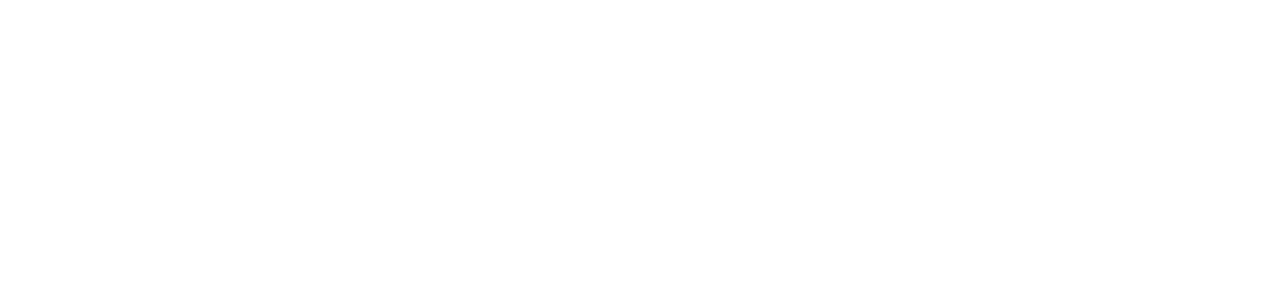
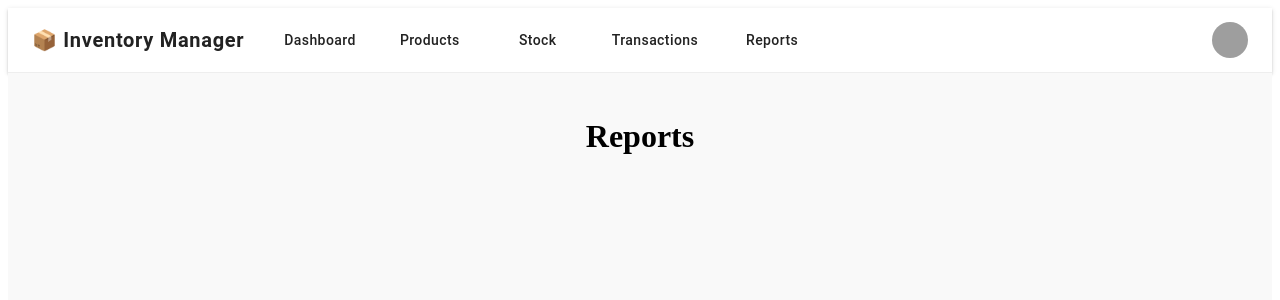
Before and after one commit to SNarendranS/InventoryStockManagementSystem, a React app in the folder Frontend/: page /reports in a window 1280 px wide. Shown: the top 300 px of the page. Built offline with nearby package versions, Linux system fonts and the light colour scheme; grey boxes are pictures that could not be loaded; the HTML template or start-up script is replaced by a standard one.

Commit message:
created layout setup, with routing

```diff
--- a/Frontend/src/App.tsx
+++ b/Frontend/src/App.tsx
@@ -1,7 +1,15 @@
+import { BrowserRouter } from "react-router-dom"
+import Body from "./Components/Layouts/Body"
+import Header from "./Components/Layouts/Header"
 function App() {
 
   return (
     <>
+      <BrowserRouter>
+        <Header />
+        <Body />
+      </BrowserRouter>
+
     </>
   )
 }
--- /dev/null
+++ b/Frontend/src/Components/Layouts/Body.tsx
@@ -0,0 +1,33 @@
+import React from "react";
+import { Routes, Route } from "react-router-dom";
+import { Box } from "@mui/material";
+
+const Dashboard = () => <h1>Dashboard</h1>;
+const Products = () => <h1>Products</h1>;
+const Stock = () => <h1>Stock</h1>;
+const Transactions = () => <h1>Transactions</h1>;
+const Reports = () => <h1>Reports</h1>;
+
+const Body: React.FC = () => {
+    return (
+        <Box
+            sx={{
+                p: 3,
+                display: 'flex',
+                justifyContent: 'center',
+                minHeight: "calc(100vh - 64px)",
+                backgroundColor: "#f9f9f9"
+            }}
+        >
+            <Routes>
+                <Route path="/dashboard" element={<Dashboard />} />
+                <Route path="/products" element={<Products />} />
+                <Route path="/stock" element={<Stock />} />
+                <Route path="/transactions" element={<Transactions />} />
+                <Route path="/reports" element={<Reports />} />
+            </Routes>
+        </Box>
+    );
+};
+
+export default Body;
--- /dev/null
+++ b/Frontend/src/Components/Layouts/Header.tsx
@@ -0,0 +1,166 @@
+import React from "react";
+import {
+    AppBar,
+    Toolbar,
+    Typography,
+    IconButton,
+    Box,
+    Button,
+    Avatar,
+    Menu,
+    MenuItem,
+    Divider,
+    Drawer,
+    List,
+    ListItem,
+    ListItemButton,
+    ListItemText,
+    useTheme,
+    useMediaQuery
+} from "@mui/material";
+import MenuIcon from "@mui/icons-material/Menu";
+import { useNavigate } from "react-router-dom";
+
+const navItems = ["Dashboard", "Products", "Stock", "Transactions", "Reports"];
+
+const Header: React.FC = () => {
+    const theme = useTheme();
+    const isMobile = useMediaQuery(theme.breakpoints.down("md"));
+
+    const [drawerOpen, setDrawerOpen] = React.useState(false);
+    const [avatarMenuAnchor, setAvatarMenuAnchor] = React.useState<null | HTMLElement>(null);
+
+    const handleAvatarClick = (event: React.MouseEvent<HTMLDivElement>) => {
+        setAvatarMenuAnchor(event.currentTarget);
+    };
+
+    const handleMenuClose = () => {
+        setAvatarMenuAnchor(null);
+    };
+
+    const toggleDrawer = (val: boolean) => () => {
+        setDrawerOpen(val);
+    };
+    const navigate = useNavigate()
+    return (
+        <>
+            <AppBar
+                position="static"
+                elevation={2}
+                sx={{
+                    backgroundColor: "#ffffffff",
+                    color: "#222",
+                    borderBottom: "1px solid #eee"
+                }}
+            >
+                <Toolbar
+                    sx={{
+                        display: "flex",
+                        alignItems: "center",
+                        justifyContent: "space-between"
+                    }}
+                >
+                    {/* Left Side: Logo + Navigation */}
+                    <Box sx={{ display: "flex", alignItems: "center" }}>
+                        {/* Logo */}
+                        <Typography
+                            variant="h6"
+                            sx={{
+                                fontWeight: 600,
+                                letterSpacing: 0.7,
+                                cursor: "pointer"
+                            }}
+                        >
+                            📦 Inventory Manager
+                        </Typography>
+
+                        {/* Desktop Navigation */}
+                        {!isMobile && (
+                            <Box sx={{ display: "flex", gap: 1, ml: 3 }}>
+                                {navItems.map((item) => (
+                                    <Button
+                                        onClick={() =>navigate(`${item.toLowerCase().replaceAll(" ","-")}`)}
+                                        key={item}
+                                        color="inherit"
+                                        sx={{
+                                            minWidth: 100,
+                                            maxWidth: 150,
+                                            fontWeight: 500,
+                                            textTransform: "none",
+                                            paddingX: 2,
+                                            borderRadius: "8px",
+                                            transition: "0.2s",
+                                            "&:hover": {
+                                                backgroundColor: "#f2f2f2"
+                                            }
+                                        }}
+                                    >
+                                        {item}
+                                    </Button>
+                                ))}
+                            </Box>
+                        )}
+                    </Box>
+
+                    {/* Right Side: Mobile Menu + Avatar */}
+                    <Box sx={{ display: "flex", alignItems: "center" }}>
+                        {/* Mobile menu icon */}
+                        {isMobile && (
+                            <IconButton onClick={toggleDrawer(true)} sx={{ mr: 1 }}>
+                                <MenuIcon />
+                            </IconButton>
+                        )}
+
+                        <Avatar
+                            sx={{ width: 36, height: 36, cursor: "pointer" }}
+                            onClick={handleAvatarClick}
+                            src="https://i.pravatar.cc/80"
+                        />
+                    </Box>
+
+                    <Menu
+                        anchorEl={avatarMenuAnchor}
+                        open={Boolean(avatarMenuAnchor)}
+                        onClose={handleMenuClose}
+                    >
+                        <MenuItem onClick={handleMenuClose}>My Profile</MenuItem>
+                        <MenuItem onClick={handleMenuClose}>Notifications</MenuItem>
+                        <MenuItem onClick={handleMenuClose}>Settings</MenuItem>
+                        <Divider />
+                        <MenuItem onClick={handleMenuClose} sx={{ color: "red" }}>
+                            Logout
+                        </MenuItem>
+                    </Menu>
+                </Toolbar>
+            </AppBar>
+
+            {/* Mobile Drawer */}
+            <Drawer anchor="left" open={drawerOpen} onClose={toggleDrawer(false)}>
+                <Box sx={{ width: 250 }}>
+                    <Typography
+                        variant="h6"
+                        sx={{
+                            fontWeight: 600,
+                            p: 2,
+                            borderBottom: "1px solid #eee"
+                        }}
+                    >
+                        Inventory Menu
+                    </Typography>
+
+                    <List>
+                        {navItems.map((item) => (
+                            <ListItem key={item} disablePadding>
+                                <ListItemButton>
+                                    <ListItemText primary={item} />
+                                </ListItemButton>
+                            </ListItem>
+                        ))}
+                    </List>
+                </Box>
+            </Drawer>
+        </>
+    );
+};
+
+export default Header;
```
